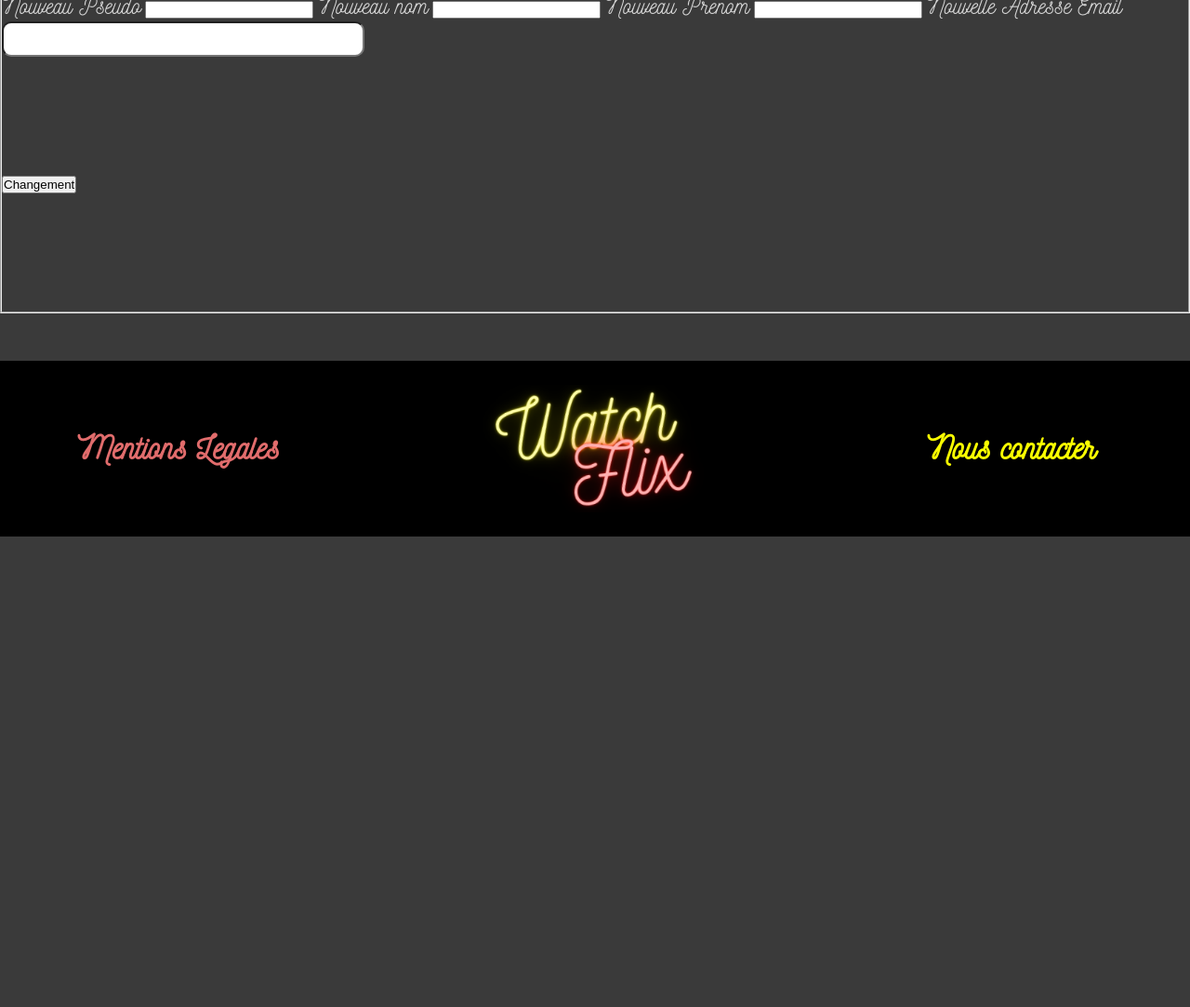
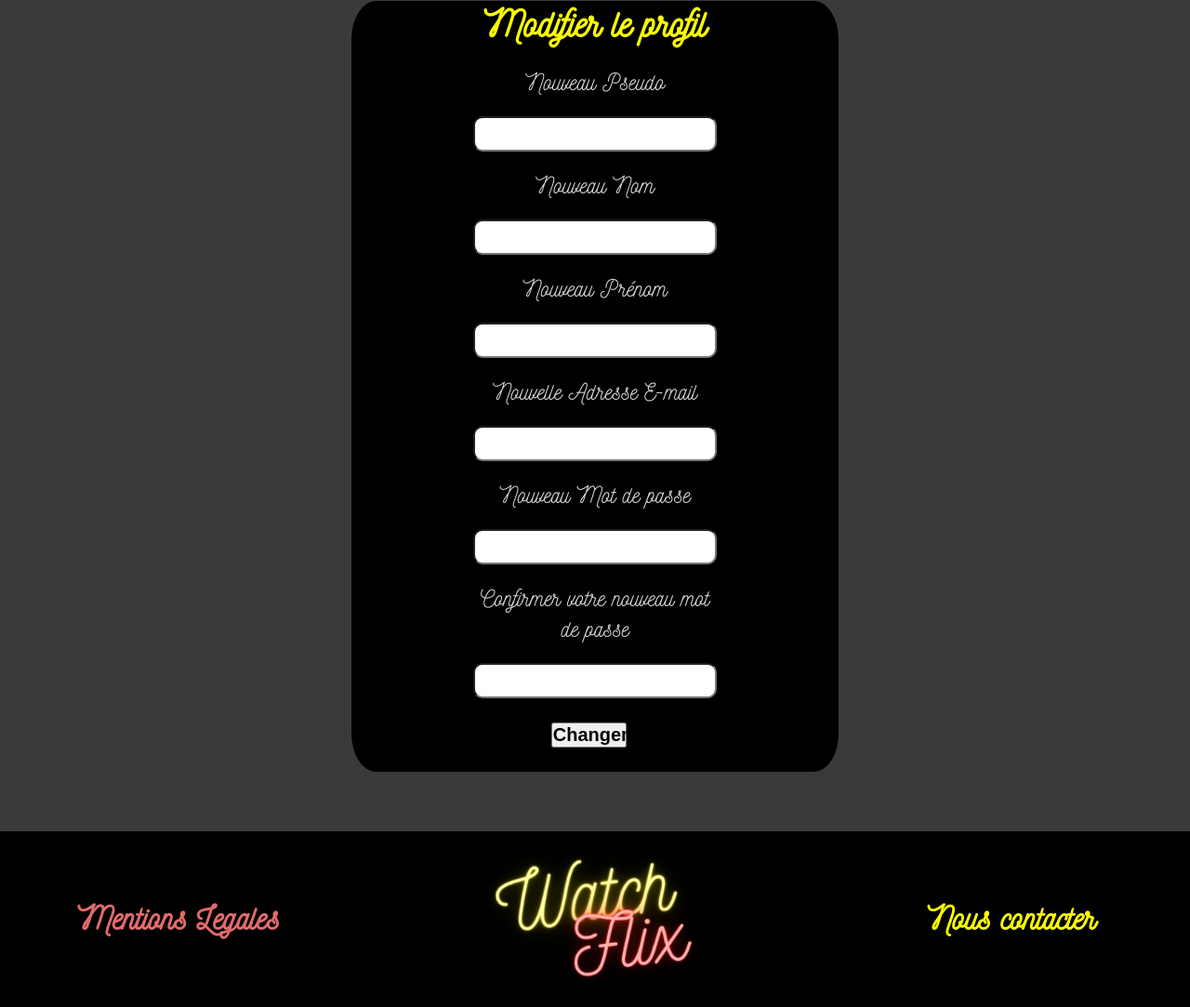
Before and after one commit to DaiiksL62/WatchFlix, a PHP site: page /update_profil.php?id=1 in a window 1280 px wide. Shown: the part 129-1212 px from the top of the page at 93% size. Before the commit the page ends 706 px from the top, so only its background shows below. Run offline with PHP 8.4, Linux system fonts and the light colour scheme.

Commit message:
Securité pour update du profli

```diff
--- a/assets/inscr-watchflix.php
+++ b/assets/inscr-watchflix.php
@@ -18,10 +18,10 @@ if(!empty($_POST)){
     echo 'Votre mot de passe doit contenir 6 mots';
     }
     elseif(empty($_POST['user_pass'])){
-    echo 'faux6 ';
+    echo 'Pas le bon mot de passe ';
     }
     elseif(($_POST['user_pass']) != ($_POST['confirm_pass'])){
-    echo 'Le Mot de passe n/est pas le meme ';
+    echo 'Le Mot de passe nest pas le meme ';
     }
     else {
         require '../assets/fonction.php';
@@ -56,7 +56,7 @@ if(!empty($_POST)){
     $req = $pdo->prepare("INSERT INTO inscription SET username = ?, nom = ?, prenom = ?, email= ? , user_pass = ? , photo = ?");
     $password = password_hash($_POST['user_pass'], PASSWORD_BCRYPT);
     $req->execute([$_POST['username'],$_POST['nom'], $_POST['prenom'], $_POST['email'], $password ,$_FILES['photo'] = $avatar]);
-    header("location:../index.php?=id=$username");
+    header("location:../index.php");
 }
     else{
         echo'Erreur';
--- a/gest_membre.php
+++ b/gest_membre.php
@@ -21,14 +21,12 @@ $req = $pdo->query("SELECT * FROM inscription");
 while($data=$req->fetch()){
 
 echo  " <div class='liste'> <h1 id='pseudo'>$data->username</h1> <h1 id='nom'>$data->nom</h1> <h1 id='prenom'>$data->prenom</h1> <h1  id='email'>$data->email</h1></div>";
-echo "<td>";
 echo "<div id='bouton_delete'> <button type='oneclick'class='bg-modifier'><a href ='./update_profil.php?id=$data->id' id='modifier'> Modifier </a> </button>";
 echo "<button type='oneclick'class='bg-modifier'> <a href ='./delete_db.php?id=$data->id'id='supprimer' class='supprimer'> Supprimer </a> </button></div>";
   }
   ?>
-  </table>
   </section>
-
+<
 
 <?php
 include '../WatchFlix/footer.php';
--- a/header.php
+++ b/header.php
@@ -16,7 +16,6 @@ $username = $_SESSION['username'];
     <meta charset="UTF-8">
     <meta http-equiv="X-UA-Compatible" content="IE=edge">
     <meta name="viewport" content="width=device-width, initial-scale=1.0">
-    <link rel="stylesheet" href="../WatchFlix/police/">
     <link rel="icon" href="../WatchFlix/img/Watch img icon.svg">
     <link rel="stylesheet" href="style.css">
     <script src="app.js"></script>
--- a/style.css
+++ b/style.css
@@ -8,15 +8,6 @@
 
 
 
-
-.barre-nav{
-    display: flex;
-    justify-content: space-evenly;
-    flex-direction: row;
-    margin-top: 1%;
-    padding-left: 3%;
-
-}
 /* Probleme Logo*/
 .logo1{
      margin-top: -4%;
@@ -321,6 +312,8 @@ input > #pseudo, #nom, #prenom, #prename, #email, #confirm_pass, #user_kind, #us
 .button{
     margin-top: 10%;
     margin-bottom: 10%;
+    margin-left: 32%;
+    width: 31%;
 }
 .nom{
     color: #FAFF00;
@@ -818,7 +811,6 @@ legend{
   #background-video {
     height: 16vh;
     width: 100vw;
-
     left: 0;
     right: 0;
     top: 0;
@@ -1109,10 +1101,11 @@ legend{
   display: flex;
 
 }
-.liste > #nom , #pseudo, #prenom,#email{
+.liste > #nom , #pseudo, #prenom,#email , #prename , #name,#uspass ,#confpass{
   display: flex;
   justify-content: space-around;
   font-size: 30px;
+  border-radius: 10px;
 }
   .liste{
     display: flex;
@@ -1163,3 +1156,8 @@ legend{
     border-radius: 20px;
     width: 9%;
   }
+  .formulaire-membre{
+    background: black;
+    display: flex;
+    flex-direction: column;
+  }
--- a/update_profil.php
+++ b/update_profil.php
@@ -6,40 +6,51 @@ include './header.php'
 
 $id_user =$_GET['id'];
 if(!empty($_POST)){
+    require './assets/fonction.php';
+    $username = valid_donnees($_POST['username']);
+    $nom = valid_donnees($_POST['nom']);
+    $prenom = valid_donnees($_POST['prenom']);
+
     require '../WatchFlix/assets/bdd.php';
-    $req =$pdo->prepare("UPDATE inscription SET username =?, nom= ?,prenom= ?,email=? WHERE id=?");
-    $req->execute(array($_POST['username'],$_POST['nom'],$_POST['prenom'],$_POST['email'],$id_user));
-    header('location:./index.php');
-
+    $req =$pdo->prepare("UPDATE inscription SET username =?, nom= ?,prenom= ?,email=?,user_pass=? WHERE id=?");
+    $password = password_hash($_POST['user_pass'], PASSWORD_BCRYPT);
+    $req->execute(array($_POST['username'],$_POST['nom'],$_POST['prenom'],$_POST['email'],$password,$id_user));
+    header("location:./index.php");
 }
 
 ?>
 
+<div class="formulaire1">
 
-<fieldset>
     <h1>Modifier le profil</h1>
 
-    <form action="#" method="POST" enctype="multipart/form-data">
+
+<form action="#" method="POST" class="formulaire">
 
 
-    <label for="username">Nouveau Pseudo</label>
-    <input type="text"  name="username" required>
+<label for="username">Nouveau Pseudo</label>
+<input type="text" name="username" id="pseudo" required >
 
-    <label for="nom">Nouveau nom</label>
-    <input type="text"  name="nom" required>
+<label for="nom"> Nouveau Nom</label>
+<input type="text" name="nom" id="name" required >
 
-    <label for="prenom">Nouveau Prenom</label>
-    <input type="text"  name="prenom" required>
+<label for="prenom"> Nouveau Prénom</label>
+<input type="text" name="prenom" id="prename" required >
 
-    <label for="email"> Nouvelle Adresse Email</label>
-    <input type="text" name="email" id="email" required >
+<label for="email"> Nouvelle Adresse E-mail</label>
+<input type="text" name="email" id="email" required >
+
+<label for="user_pass"> Nouveau Mot de passe</label>
+<input type="password" name="user_pass" id="uspass" required >
+
+<label for="confirm_pass">Confirmer votre nouveau mot de passe</label>
+<input type="password" name="confirm_pass" id="confpass" required >
 
 
+<button type="submit" class="button"><h3> Changement</h3></button>
 
-    <input type="submit" value ="Changement" class="button_changement">
-
-    </form>
-</fieldset>
+</form>
+</div>
 
 
 
```
Also changed, not shown: connexion.php (+16 -17 lines), login_exec.php (+3 -5 lines), img/copyimage/avatar_636cd64ec3e7c.png (added), img/copyimage/avatar_636cdc68abd8a.jpg (added).
